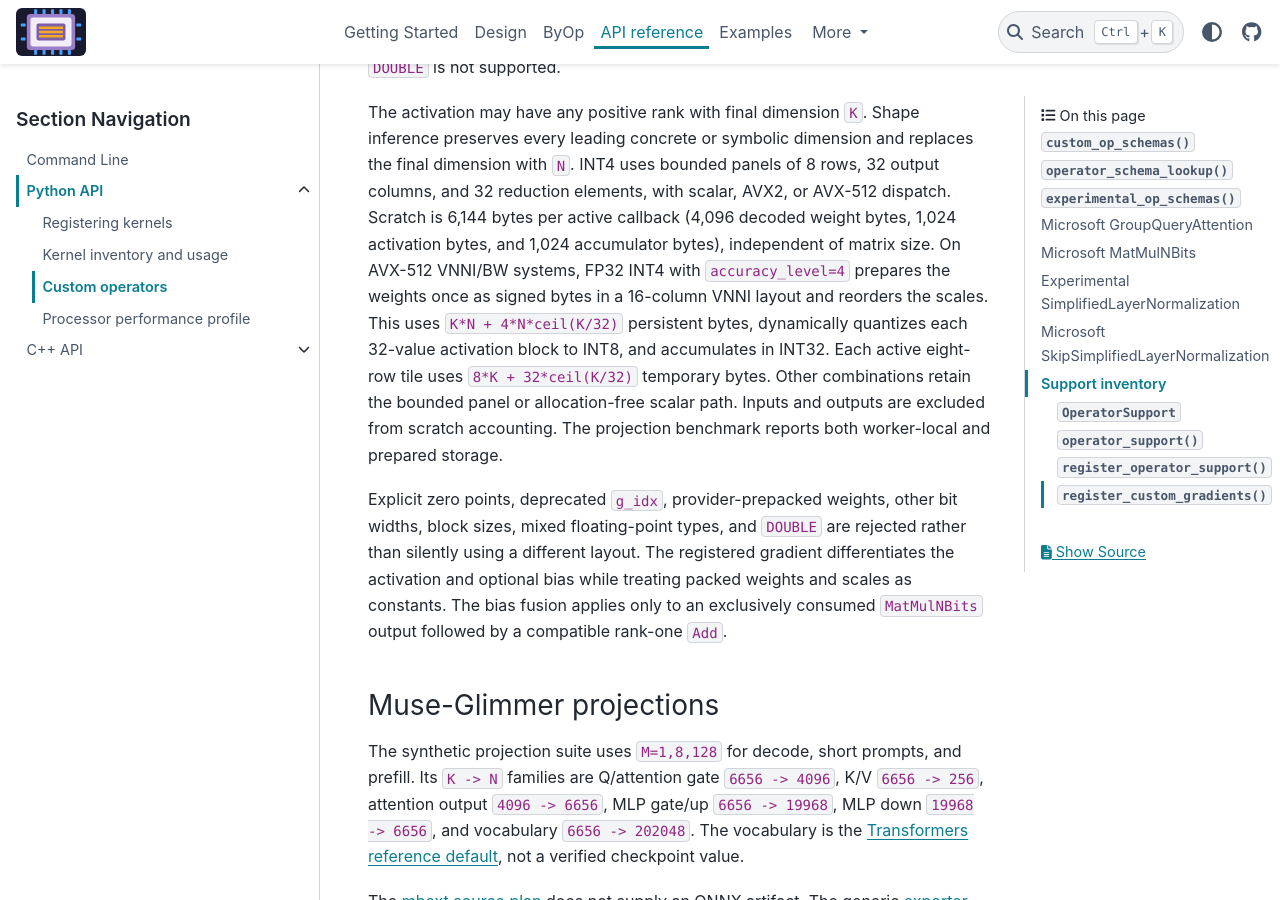
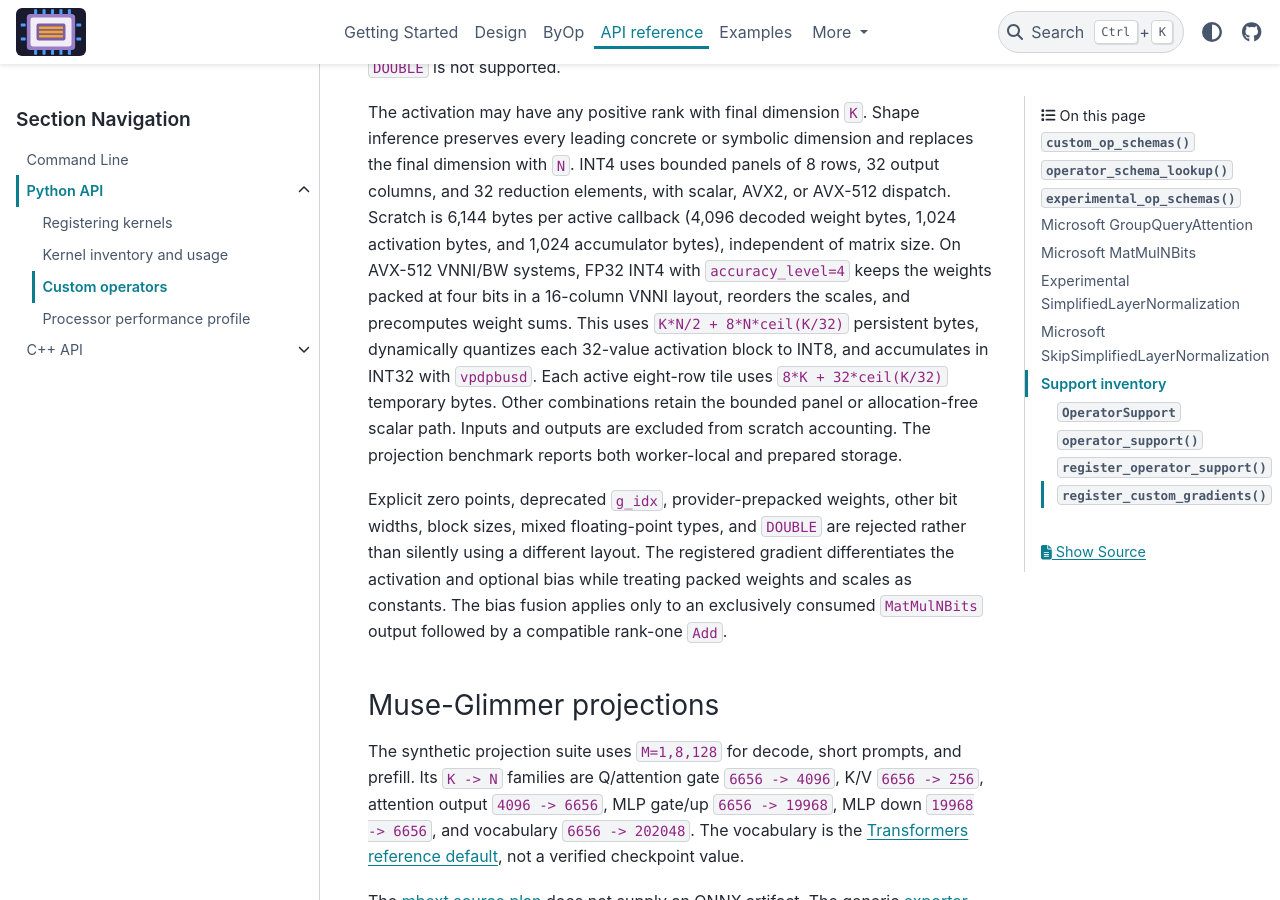
Before and after one commit to xadupre/onnx-light-cpu, a Sphinx documentation site: the page built from docs/api/python/custom_operators.rst, in a window 1280 px wide and 900 px high, scrolled down 1233 px. Built offline with Sphinx 7.4.7 and the PyData theme 0.15.4, drawn with Linux system fonts in a browser that asks for light colours; pages that are not in the unit, such as notebooks, are missing from menus.

Commit message:
Optimize compact Q4 VNNI MatMulNBits
Co-authored-by: Copilot <223556219+Copilot@users.noreply.github.com>

```diff
--- a/docs/api/python/custom_operators.rst
+++ b/docs/api/python/custom_operators.rst
@@ -52,10 +52,11 @@ the final dimension with ``N``. INT4 uses bounded panels of 8 rows, 32 output
 columns, and 32 reduction elements, with scalar, AVX2, or AVX-512 dispatch.
 Scratch is 6,144 bytes per active callback (4,096 decoded weight bytes,
 1,024 activation bytes, and 1,024 accumulator bytes), independent of matrix
-size. On AVX-512 VNNI/BW systems, FP32 INT4 with ``accuracy_level=4`` prepares
-the weights once as signed bytes in a 16-column VNNI layout and reorders the
-scales. This uses ``K*N + 4*N*ceil(K/32)`` persistent bytes, dynamically
-quantizes each 32-value activation block to INT8, and accumulates in INT32.
+size. On AVX-512 VNNI/BW systems, FP32 INT4 with ``accuracy_level=4`` keeps
+the weights packed at four bits in a 16-column VNNI layout, reorders the
+scales, and precomputes weight sums. This uses
+``K*N/2 + 8*N*ceil(K/32)`` persistent bytes, dynamically quantizes each
+32-value activation block to INT8, and accumulates in INT32 with ``vpdpbusd``.
 Each active eight-row tile uses ``8*K + 32*ceil(K/32)`` temporary bytes.
 Other combinations retain the bounded panel or allocation-free scalar path.
 Inputs and outputs are excluded from scratch accounting. The projection
```
Also changed, not shown: 6 other files.
